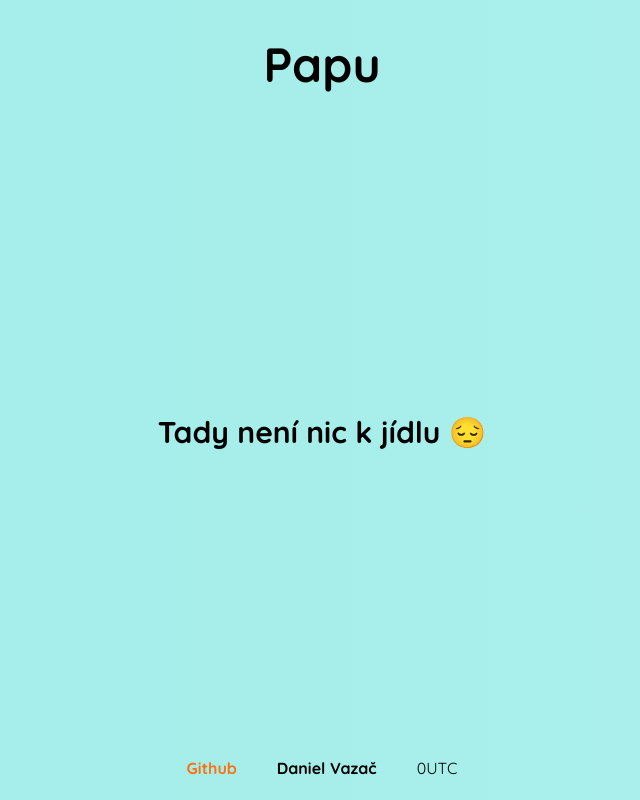
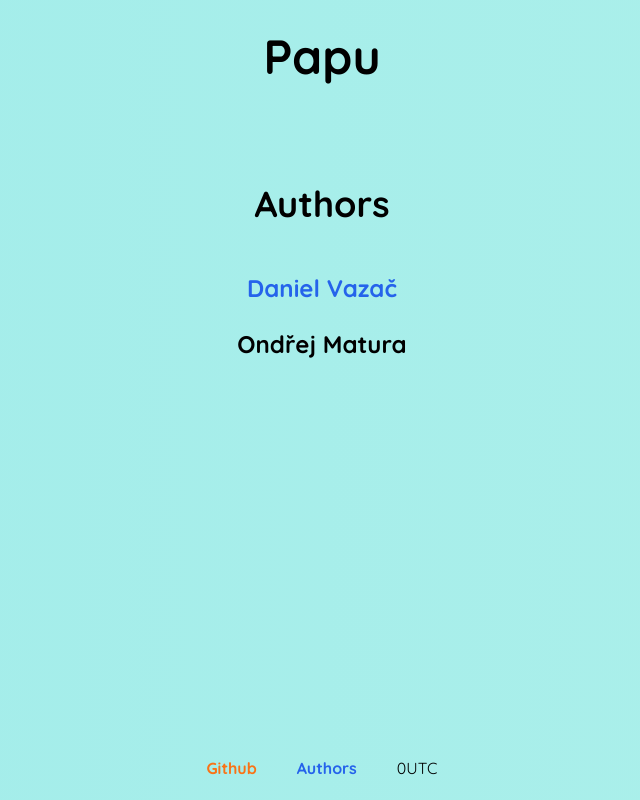
Before and after one commit to PsyChonek/Papu, a SvelteKit app: page /authors in a window 1280 px wide. Before the commit this address had no page. Shown: the whole page, without its empty margins (318-958 px from the left). Built offline with nearby package versions, Linux system fonts and the light colour scheme.

Commit message:
Merge branch 'AuthorsPage'

```diff
--- a/src/app.css
+++ b/src/app.css
@@ -12,17 +12,13 @@
 @layer body {
 	body {
 		@apply font-quicksand;
-		height: 100vh;
 		max-width: 1200px;
-		overflow: auto;
 		margin: 0 auto !important;
 	}
 }
 
 @layer html {
 	html {
-		height: 100vh;
-		overflow: auto;
 		background: rgb(213, 255, 228);
 		background: linear-gradient(90deg, rgba(213, 255, 228, 0.5) 0%, rgba(139, 232, 229, 0.8) calc(50% - 750px), rgba(152, 236, 229, 0.8) calc(50% + 750px), rgba(213, 255, 228, 0.5) 100%);
 	}
--- a/src/lib/footer.svelte
+++ b/src/lib/footer.svelte
@@ -3,10 +3,10 @@
     import {version} from '$app/environment'
 </script>
 
-<footer class="">
-	<div class="flex flex-row items-center justify-center gap-10 m-5">
-		<a href="https://github.com/PsyChonek/Papu" class="hover:scale-150 text-center font-bold text-orange-500"> Github </a>
-		<a href="https://vazacdaniel.com/" class="hover:scale-150 text-center font-bold">Daniel Vazač</a>
+<footer class="m-auto">
+	<div class="flex flex-row items-center justify-center gap-10">
+		<a href="https://github.com/PsyChonek/Papu" class="hover:scale-150 text-center font-bold text-orange-500">Github</a>
+		<a href="authors" class="hover:scale-150 text-center font-bold text-blue-600">Authors</a>
 		<h1 class="text-center">{version}UTC</h1>
 	</div>
 </footer>
--- a/src/routes/+error.svelte
+++ b/src/routes/+error.svelte
@@ -1 +1 @@
-<h1 class="text-3xl font-bold text-center mt-10">Tady není nic k jídlu 😔</h1>
+<h1 class="text-3xl font-bold text-center mt-10 mx-auto">Tady není nic k jídlu 😔</h1>
--- a/src/routes/+layout.svelte
+++ b/src/routes/+layout.svelte
@@ -3,14 +3,14 @@
 	import Footer from '$lib/footer.svelte';
 </script>
 
-<div class="flex flex-col h-max justify-between h-screen items-center">
-	<div>
-		<h1 class="text-center font-bold text-5xl mt-10">Papu</h1>
+<div class="grid grid-rows-[auto,1fr,auto] h-screen">
+	<div class=" m-8 mx-auto">
+		<a href="/" class="text-center font-bold text-5xl">Papu</a>
 	</div>
-	<div>
+	<div class="m-8 mx-auto">
 		<slot />
 	</div>
-	<div>
+	<div class="m-5 mx-auto">
 		<Footer />
 	</div>
 </div>
--- a/src/routes/+layout.ts
+++ /dev/null
@@ -1,2 +0,0 @@
-// This can be false if you're using a fallback (i.e. SPA mode)
-export const prerender = true;
--- a/src/routes/+page.svelte
+++ b/src/routes/+page.svelte
@@ -72,7 +72,7 @@
 	};
 </script>
 
-<div class="rounded-xl bg-gray-100 p-10 m-2 max-w-[460px] mx-auto">
+<div id="settings" class="rounded-xl bg-gray-100 p-10 m-2 max-w-[460px] mx-auto">
 	<!-- Payment info  -->
 	<!-- IBAN input -->
 	<div class="flex flex-col gap-6 m-2">
@@ -99,8 +99,7 @@
 	</div>
 </div>
 
-<div class="rounded-xl bg-gray-100 min-w-[460px] p-5 m-5">
-	<!-- Horizontal list of users -->
+<div id="users" class="rounded-xl bg-gray-100 p-5 m-2 min-w-[460px] mx-auto">
 	<div class="flex flex-row justify-center gap-5 m-2">
 		{#each users as user}
 			<div class="flex flex-col justify-center items-center gap-2 m-2 w-[196px]">
--- /dev/null
+++ b/src/routes/authors/+page.svelte
@@ -0,0 +1,15 @@
+<script lang="ts">
+</script>
+
+<div class="flex flex-col gap-10 mx-auto">
+	<h1 class="text-center font-bold text-4xl mt-10">Authors</h1>
+
+	<div class="flex flex-col gap-6 m-2">
+		<div class="flex flex-row items-center justify-evenly gap-6">
+			<a href="https://vazacdaniel.com/" class="hover:scale-150 text-center font-bold text-2xl text-blue-600">Daniel Vazač</a>
+		</div>
+		<div class="flex flex-row items-center justify-evenly gap-6">
+			<h1 class="font-bold mr-auto text-2xl">Ondřej Matura</h1>
+		</div>
+	</div>
+</div>
```
